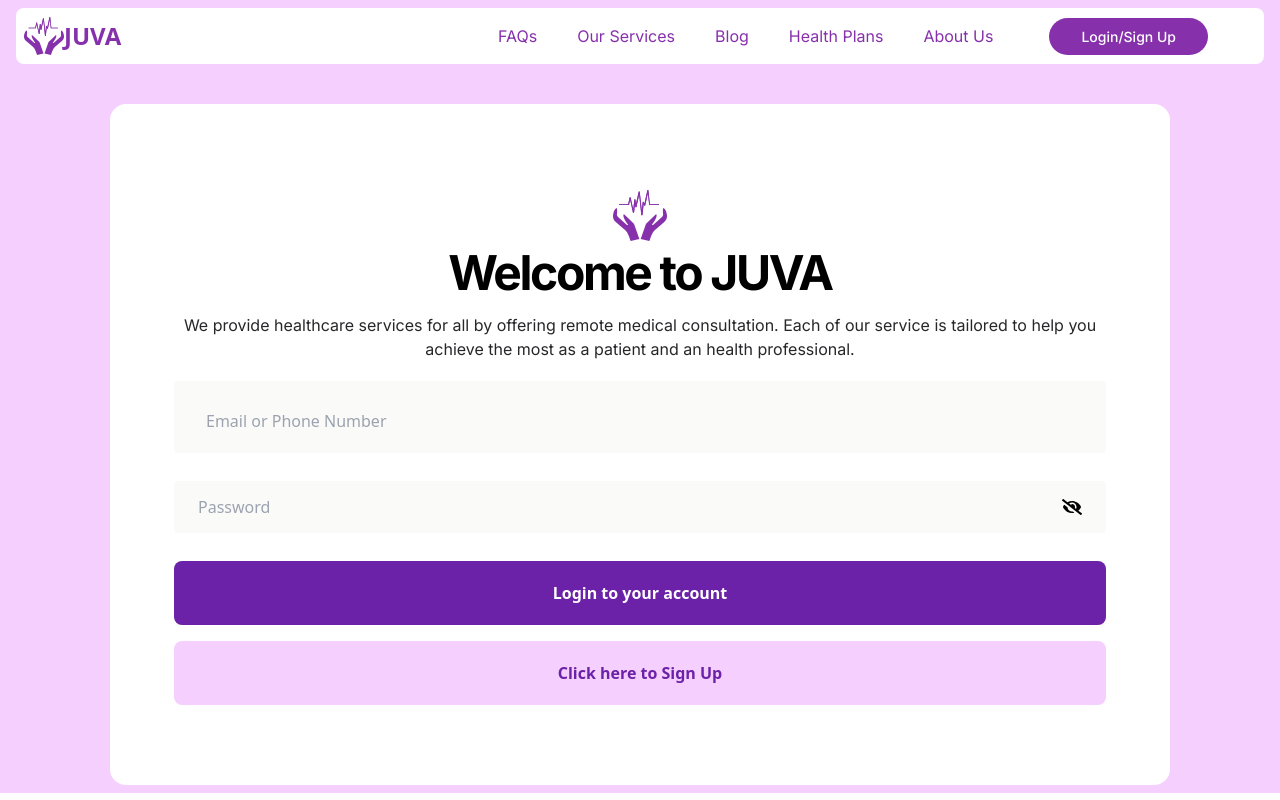
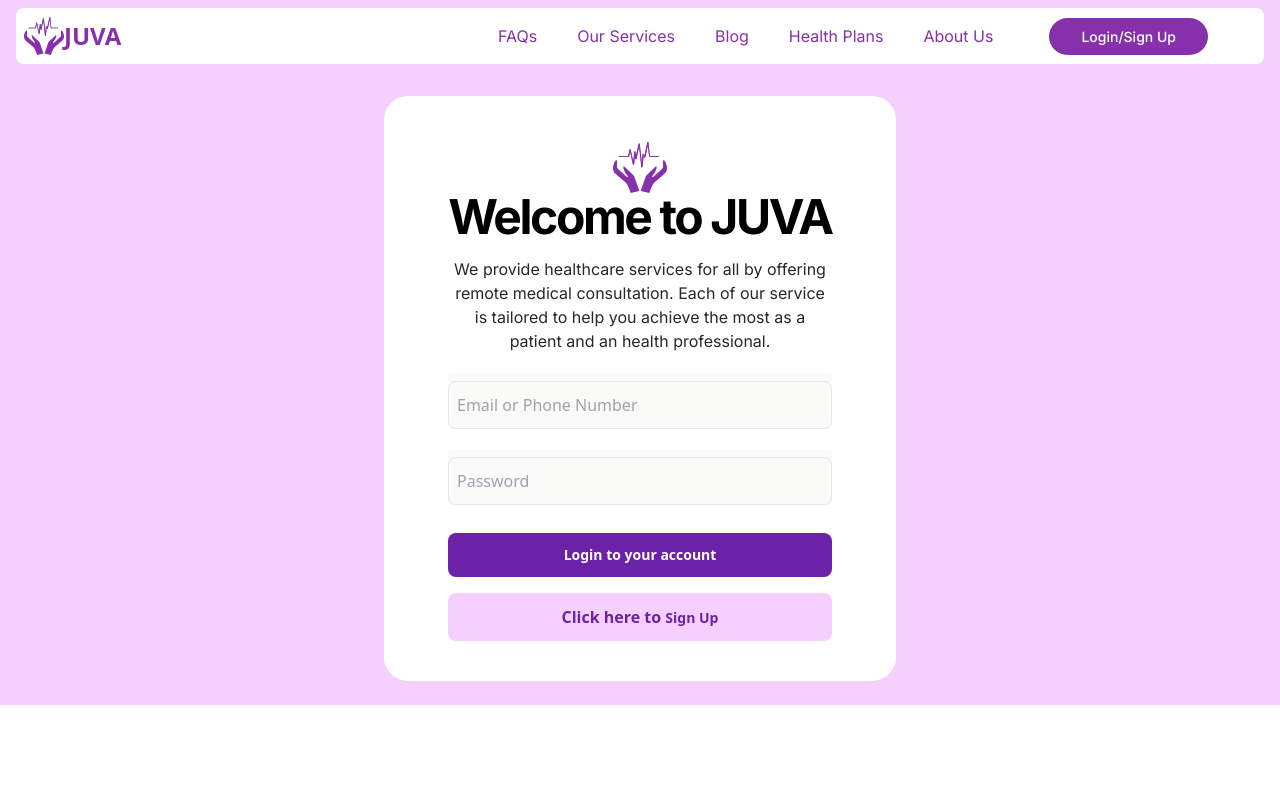
Before and after one commit to best2025j/juva-frontend, a React (Vite) app: page /login in a window 1280 px wide. Built offline with nearby package versions, Linux system fonts and the light colour scheme.

Commit message:
fixed both design for login and sign up

```diff
--- a/src/pages/Auth/Login.jsx
+++ b/src/pages/Auth/Login.jsx
@@ -42,55 +42,56 @@
 
   return (
     <>
-      <div className="flex flex-col px-4 md:py-2 bg-fuchsia-200 ">
+      <div className="flex flex-col px-4 pt-2 w-full h-full bg-fuchsia-200">
         <MiniNavbar />
         <div
-          className="flex flex-col self-center px-2 md:px-16 py-4 md:py-12 mt-2 md:mt-10 max-w-full text-base bg-white rounded-2xl md:w-[1060px]
-        w-[621px] max-md:px-5 max-md:mt-10"
+          className="flex flex-col self-center px-2 md:px-16 m-6 md:py-2 mt-2 md:mt-8 max-w-lg text-base bg-white rounded-3xl
+         "
         >
-          <h1 className="self-center mt-8 text-2xl md:text-4xl lg:text-5xl font-bold tracking-tighter leading-6 md:leading-10 text-black font-inter whitespace-nowrap max-w-full md:max-w-4xl xxxs:text-center xxxs:block">
+          <div className="self-center mt-8 text-2xl md:text-4xl lg:text-5xl font-bold tracking-tighter text-black font-inter">
             <img
               src={logo}
               alt=""
-              className="grow self-center mt-1.5 mx-auto block xxxs:mx-auto xxxs:block"
+              className="grow self-center mt-1.5 mx-auto"
             />
-            <span className="xxs:block xxxs:mt-2">Welcome to JUVA</span>
-          </h1>
+            <span className="">Welcome to JUVA</span>
+          </div>
 
-          <p className="mt-4 leading-6 text-center font-inter text-zinc-800 max-md:max-w-full">
+          <p className="mt-4 text-center text-sm md:text-base font-inter text-zinc-800 max-md:max-w-full">
             We provide healthcare services for all by offering remote medical
             consultation. Each of our service is tailored to help you achieve
             the most as a patient and an health professional.
           </p>
 
           <form onSubmit={onFormSubmit}>
-            <div className=" flex flex-col justify-center items-start py-3 pr-16 pl-6 mt-5 text-xl whitespace-nowrap rounded bg-stone-50 text-stone-500 max-md:px-5 max-md:max-w-full">
+            <div className=" flex flex-col w-full justify-center items-start mt-5 text-xl rounded bg-stone-50 text-stone-500 max-md:px-5 max-md:max-w-full">
               <input
                 type="email"
                 value={email}
                 onChange={(e) => setEmail(e.target.value)}
-                className=" my-auto focus:outline-none bg-stone-50 text-sm md:text-base p-2 mt-2 focus:w-full rounded-lg"
+                className=" my-auto focus:outline-none bg-stone-50 text-sm md:text-base w-full p-2 mt-2 focus:w-full rounded-lg border h-12"
                 placeholder="Email or Phone Number"
               />
             </div>
-            <div className="flex gap-5 justify-between px-6 py-3.5 mt-7 text-xl whitespace-nowrap rounded bg-stone-50 text-stone-500 max-md:flex-wrap max-md:px-5 max-md:max-w-full">
+
+            <div className="flex flex-col w-full justify-center items-start mt-5 text-xl rounded bg-stone-50 text-stone-500 max-md:px-5 max-md:max-w-full">
               <div className="flex items-center justify-between w-full">
                 <input
                   autoComplete="password"
                   type="password"
                   value={password}
                   onChange={(e) => setPassword(e.target.value)}
-                  className="my-auto focus:outline-none bg-stone-50 text-sm md:text-base"
+                  className=" my-auto focus:outline-none bg-stone-50 text-sm md:text-base w-full h-12 p-2 mt-2 focus:w-full rounded-lg border"
                   placeholder="Password"
                 />
 
-                <FaEyeSlash size={20} color="black" className="ml-2" />
+                {/* <FaEyeSlash size={20} color="black" className="ml-2" /> */}
               </div>
             </div>
 
             <button
               type="submit"
-              className="justify-center items-center px-16 py-5 mt-7 w-full font-semibold text-white whitespace-nowrap bg-purple-800 rounded-lg max-md:px-5 max-md:max-w-full"
+              className="justify-center items-center text-sm px-16 py-3 mt-7 w-full font-semibold text-white whitespace-nowrap bg-purple-800 rounded-lg max-md:px-5 max-md:max-w-full"
             >
               Login to your account
             </button>
@@ -98,10 +99,10 @@
 
           <button
             onClick={handleSignupClick}
-            className="justify-center items-center px-16 py-5 mt-4 mb-8 font-semibold text-center text-purple-800 whitespace-nowrap bg-fuchsia-200 rounded-lg max-md:px-5 max-md:max-w-full"
+            className="justify-center items-center px-16 py-3 mt-4 mb-8 font-semibold text-center text-purple-800 whitespace-nowrap bg-fuchsia-200 rounded-lg max-md:px-5 max-md:max-w-full"
           >
             Click here to{" "}
-            <span className="font-extrabold text-purple-800">Sign Up</span>
+            <span className="font-extrabold text-purple-800 text-sm">Sign Up</span>
           </button>
         </div>
       </div>
--- a/src/pages/Auth/Signup.jsx
+++ b/src/pages/Auth/Signup.jsx
@@ -17,39 +17,44 @@
 
   return (
     <>
-      <div className="flex flex-col px-2 md:px-20 py-4 md:py-12 bg-fuchsia-200 max-md:px-5">
+      <div className="flex flex-col px-4 pt-2 w-full h-full bg-fuchsia-200">
         <MiniNavbar />
-        <div className="flex flex-col self-center px-2 md:px-16 py-4 md:py-12 mt-2 md:mt-10 max-w-full text-base bg-white rounded-2xl md:w-[1060px] w-[621px] max-md:px-5 max-md:mt-10">
-          <h1 className="self-center mt-8 text-2xl md:text-4xl lg:text-5xl font-bold tracking-tighter leading-6 md:leading-10 text-black font-inter whitespace-nowrap max-w-full md:max-w-4xl xxxs:text-center xxxs:block">
-            <img
-              src={logo}
-              alt=""
-              className="grow self-center mt-1.5 mx-auto block xxxs:mx-auto xxxs:block"
-            />
-            <span className="xxs:block xxxs:mt-2">Welcome to JUVA</span>
-          </h1>
-
-          <p className="mt-4 leading-6 text-center font-inter text-zinc-800 max-md:max-w-full">
-            We provide healthcare services for all by offering remote medical consultation. Each of our service is tailored to help you achieve the most as a patient and an health professional.
+        <div
+          className="flex flex-col self-center px-4 md:px-16 m-6 md:py-6 py-8 md:mt-8 max-w-lg text-base bg-white rounded-3xl
+         "
+        >
+          {" "}
+          <div className="self-center mt-8  font-bold tracking-tighter leading-6 md:leading-10 text-black font-inter">
+            <img src={logo} alt="" className="grow self-center mx-auto" />
+            <span className="text-2xl md:text-4xl">
+              Welcome to JUVA
+            </span>
+          </div>
+          <p className="mt-4 text-center text-sm md:text-base  font-inter text-zinc-800">
+            We provide healthcare services for all by offering remote medical
+            consultation. Each of our service is tailored to help you achieve
+            the most as a patient and an health professional.
           </p>
-
           <button
             type="button"
             onClick={handlePatientSignup}
-            className="justify-center items-center px-16 py-5 mt-7 font-bold font-inter whitespace-nowrap bg-secondary text-black rounded-lg max-md:px-5 max-md:max-w-full"
+            className="justify-center items-center px-16 py-3 mt-7 text-sm w-full font-semibold text-white whitespace-nowrap bg-purple-800 rounded-lg max-md:px-5 max-md:max-w-full"
           >
             Sign Up as a Patient
           </button>
           <button
             type="button"
             onClick={handleDoctorSignup}
-            className="justify-center items-center px-16 py-5 mt-4 mb-8 font-bold font-inter text-center text-black bg-secondary whitespace-nowrap rounded-lg max-md:px-5 max-md:max-w-full"
+            className="justify-center items-center px-16 py-3 mt-4 mb-8 text-sm font-bold font-inter text-center text-black bg-secondary whitespace-nowrap rounded-lg max-md:px-5 max-md:max-w-full"
           >
             Sign Up as a Doctor
           </button>
-
           <p className="mt-4 leading-6 text-center font-inter text-zinc-800 max-md:max-w-full">
-            Already have an account? <a href="/login">  <span className="font-extrabold text-purple-800">Login</span></a>
+            Already have an account?{" "}
+            <a href="/login">
+              {" "}
+              <span className="font-extrabold text-purple-800">Login</span>
+            </a>
           </p>
         </div>
       </div>
```
